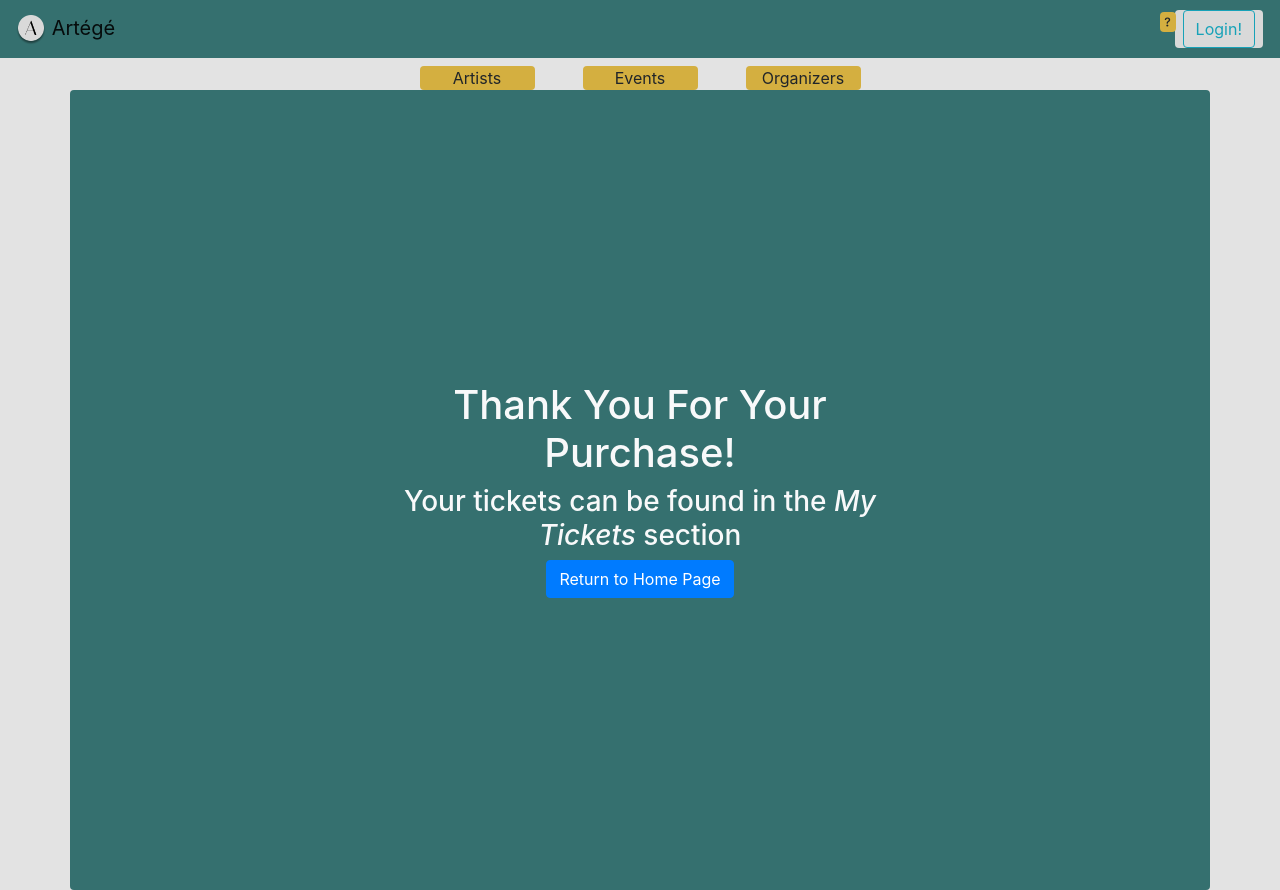
After one commit to stefanikulebanova/HID-Project, a Django app: page /purchase_confirm/ in a window 1280 px wide. The commit adds this page. Run offline with Django 4.2, Linux system fonts and the light colour scheme.

Commit message:
Buying tickets(not completed fully), confirm for application and buying

```diff
--- a/HID_project/urls.py
+++ b/HID_project/urls.py
@@ -28,5 +28,8 @@ urlpatterns = [
     path('logout/', views.logout_user, name="logout"),
     path('organizers/', views.organizer_listing, name="organizer_listing"),
     path('artists/', views.artist_listing, name="artist_listing"),
+    path('purchase_confirm/', views.purchase_confirm, name="purchase_confirm"),
+    path('application_confirm/', views.application_confirm, name="application_confirm"),
+    path('buy_ticket/<int:event_id>/', views.buy_ticket, name='buy_ticket'),
     path('admin/', admin.site.urls),
 ] + static(settings.MEDIA_URL, document_root=settings.MEDIA_ROOT)
--- a/project_app/templates/index.html
+++ b/project_app/templates/index.html
@@ -10,6 +10,7 @@
     {% for event in events %}
     <div class="col-4 card mr-4 px-2 py-3 rounded-lg">
         <div class="card-header">
+{#            <input type="hidden" name="event_id" value="{{ event.id }}">#}
             <h5 class="card-title main-text">{{event.title}}</h5>
             <img src="{{MEDIA_URL}}{{event.image.url}}" class="card-img-top" alt="Cover image" style="max-width: 100%;">
         </div>
@@ -19,7 +20,10 @@
             <div class="row py-1 px-3 justify-content-center">
                 {% if user.is_authenticated and user.is_artist %}
                 <button class="btn rounded btn-outline-dark col p-0" style="font-size: 15px;">Apply for this event!</button> {% endif %}
-                <button class="btn rounded gold ml-3 col-4 p-0">Buy ticket</button>
+{#                <button class="btn rounded gold ml-3 col-4 p-0">Buy ticket</button>#}
+                <a class="btn rounded gold ml-3 col-4 p-0"
+                   href="{% url 'buy_ticket' event.id %}"
+                >Buy ticket</a>
             </div>
         </div>
     </div>
--- /dev/null
+++ b/project_app/templates/purchase_confirmation.html
@@ -0,0 +1,97 @@
+<!DOCTYPE html>
+<html lang="en">
+<head>
+    <meta charset="UTF-8">
+    <title>Title</title>
+</head>
+<body>
+<!DOCTYPE html>
+<html lang="en">
+<head>
+    <meta charset="UTF-8">
+    <title>Home</title>
+  <link rel="stylesheet" href="https://cdn.jsdelivr.net/npm/bootstrap-icons@1.10.5/font/bootstrap-icons.css">
+  <link rel="stylesheet" href="https://cdn.jsdelivr.net/npm/bootstrap@4.4.1/dist/css/bootstrap.min.css" integrity="sha384-Vkoo8x4CGsO3+Hhxv8T/Q5PaXtkKtu6ug5TOeNV6gBiFeWPGFN9MuhOf23Q9Ifjh" crossorigin="anonymous">
+  <script src="https://code.jquery.com/jquery-3.4.1.slim.min.js" integrity="sha384-J6qa4849blE2+poT4WnyKhv5vZF5SrPo0iEjwBvKU7imGFAV0wwj1yYfoRSJoZ+n" crossorigin="anonymous"></script>
+  <script src="https://cdn.jsdelivr.net/npm/popper.js@1.16.0/dist/umd/popper.min.js" integrity="sha384-Q6E9RHvbIyZFJoft+2mJbHaEWldlvI9IOYy5n3zV9zzTtmI3UksdQRVvoxMfooAo" crossorigin="anonymous"></script>
+  <script src="https://cdn.jsdelivr.net/npm/bootstrap@4.4.1/dist/js/bootstrap.min.js" integrity="sha384-wfSDF2E50Y2D1uUdj0O3uMBJnjuUD4Ih7YwaYd1iqfktj0Uod8GCExl3Og8ifwB6" crossorigin="anonymous"></script>
+  {% load static %}
+  <link href="{% static 'css/main.css' %}" rel="stylesheet">
+</head>
+<style>
+.main-text{
+  color: #35706F;
+}
+</style>
+<body class="grey">
+<!--navbar-->
+<nav class="navbar navbar-light main-color d-flex justify-content-between">
+  <a class="navbar-brand" href="#">
+    <img src="{% static 'img.png' %}" width="30" height="30" alt="">
+    <span class="brand">Artégé</span>
+  </a>
+  <div class="row">
+    <div class="col mx-n3">
+      <i class="bi bi-question gold rounded"></i>
+    </div>
+    {% if user.is_authenticated %}
+     <div class="mx-2 gold rounded px-2">
+      <i class="bi bi-ticket-detailed-fill"></i>
+      My Tickets
+    </div>
+    <div class="dropdown">
+      <button class="btn dropdown-toggle mr-3 whited rounded py-0" type="button" id="dropdownMenuButton" data-toggle="dropdown" aria-haspopup="true" aria-expanded="false">
+         <i class="bi bi-person-fill"></i>username
+      </button>
+      <div class="dropdown-menu" aria-labelledby="dropdownMenuButton">
+        <a class="dropdown-item" href="{% url 'logout' %}">Logout
+        </a>
+        <a class="dropdown-item" href="#">My Profile
+        </a>
+      </div>
+    </div>
+    {% else %}
+    <div class="mr-3 whited rounded px-2">
+      <button class="btn rounded btn-outline-info">Login!</button>
+    </div>
+    {% endif %}
+  </div>
+</nav>
+<!--content-->
+<div class="mx-4">
+  <div class="mt-2 d-flex justify-content-center align-items-center">
+    <div class="col gold rounded mx-5 text-center">
+      <span class="">Artists</span>
+    </div>
+    <div class="col gold rounded text-center">
+      <span class="">Events</span>
+    </div>
+    <div class="col gold rounded mx-5 text-center">
+      <span class="">Organizers</span>
+    </div>
+  </div>
+<!--permissions-organizer-->
+  {% if user.is_authenticated and user.is_organizer == "True" %}
+  <div class="float-left rounded main-color px-2 mt-2">
+  <span class="my-1">Add Event <i class="bi bi-plus-square"></i></span>
+  </div>
+  {% endif %}
+<!--cards-->
+
+<div class="container rounded main-color">
+  <div class="row justify-content-center align-items-center" style="min-height: 100vh;">
+    <div class="col-md-6 text-center text-light">
+      <!-- Your centered content goes here -->
+        <h1>Thank You For Your Purchase!</h1>
+        <h3>Your tickets can be found in the <i>My Tickets</i> section</h3>
+        <a href="{% url 'index' %}" class="btn btn-primary">Return to Home Page</a>
+
+    </div>
+  </div>
+</div>
+
+</div>
+</body>
+</html>
+</body>
+</html>
--- a/project_app/views.py
+++ b/project_app/views.py
@@ -1,8 +1,11 @@
-from django.shortcuts import render, redirect
+from django.http import HttpResponseRedirect
+from django.shortcuts import render, redirect, get_object_or_404
 from .models import Event, AppUser
 from django.contrib import messages
 from django.contrib.auth import login, authenticate, logout
 from .forms import LoginForm
+
+
 # Create your views here.
 
 
@@ -33,14 +36,42 @@ def login_user(request):
         messages.error(request, f'Invalid username or password')
         return render(request, 'login.html', {'form': form})
 
+
 def logout_user(request):
     logout(request)
     return redirect('/')
+
 
 def artist_listing(request):
     artists = AppUser.objects.filter(is_artist=True)
     return render(request, 'artist_listing.html', {'artists': artists})
 
+
 def organizer_listing(request):
     organizers = AppUser.objects.filter(is_organizer=True)
     return render(request, 'organizer_listing.html', {'organizers': organizers})
+
+
+def purchase_confirm(request):
+    return render(request, 'purchase_confirmation.html')
+
+
+def application_confirm(request):
+    return render(request, 'application_confirmation.html')
+
+
+def buy_ticket(request, event_id):
+    # item = get_object_or_404(Item, pk=item_id)
+    event = get_object_or_404(Event, pk=event_id)
+
+    if request.method == 'POST':
+        number_of_tickets = request.POST.get('number_of_tickets')
+        print("Event ID:", event_id)
+        print("Number of Tickets:", number_of_tickets)
+
+        event.available_tickets -= int(number_of_tickets)
+        event.save()
+        #TODO: Create Ticket for the event
+        return redirect('purchase_confirm')
+
+    return render(request, 'buy_ticket.html', {'event': event})
```
Also changed, not shown: project_app/templates/application_confirmation.html (added, +97 -0 lines), project_app/templates/buy_ticket.html (added, +20 -0 lines), db.sqlite3.
